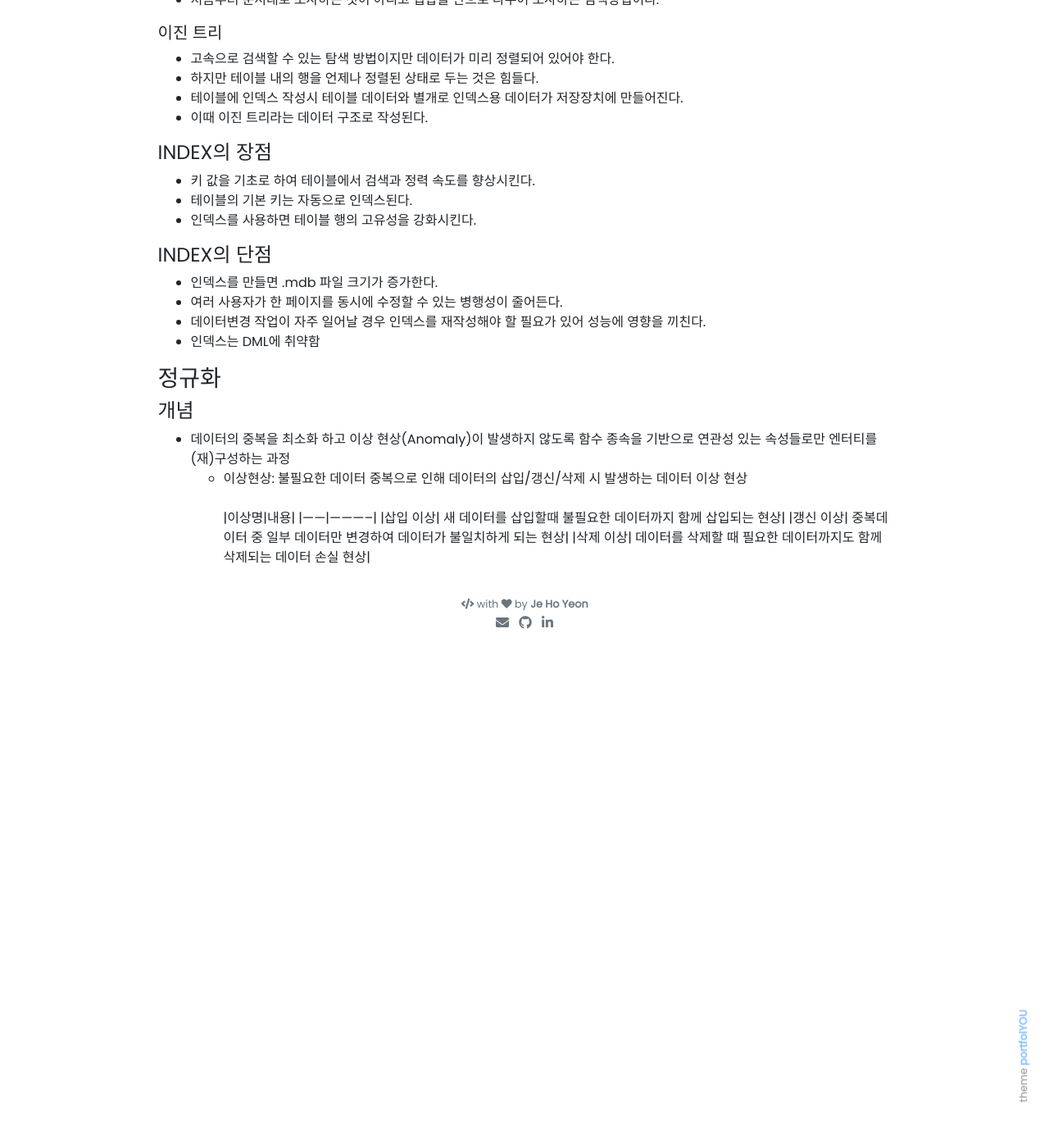
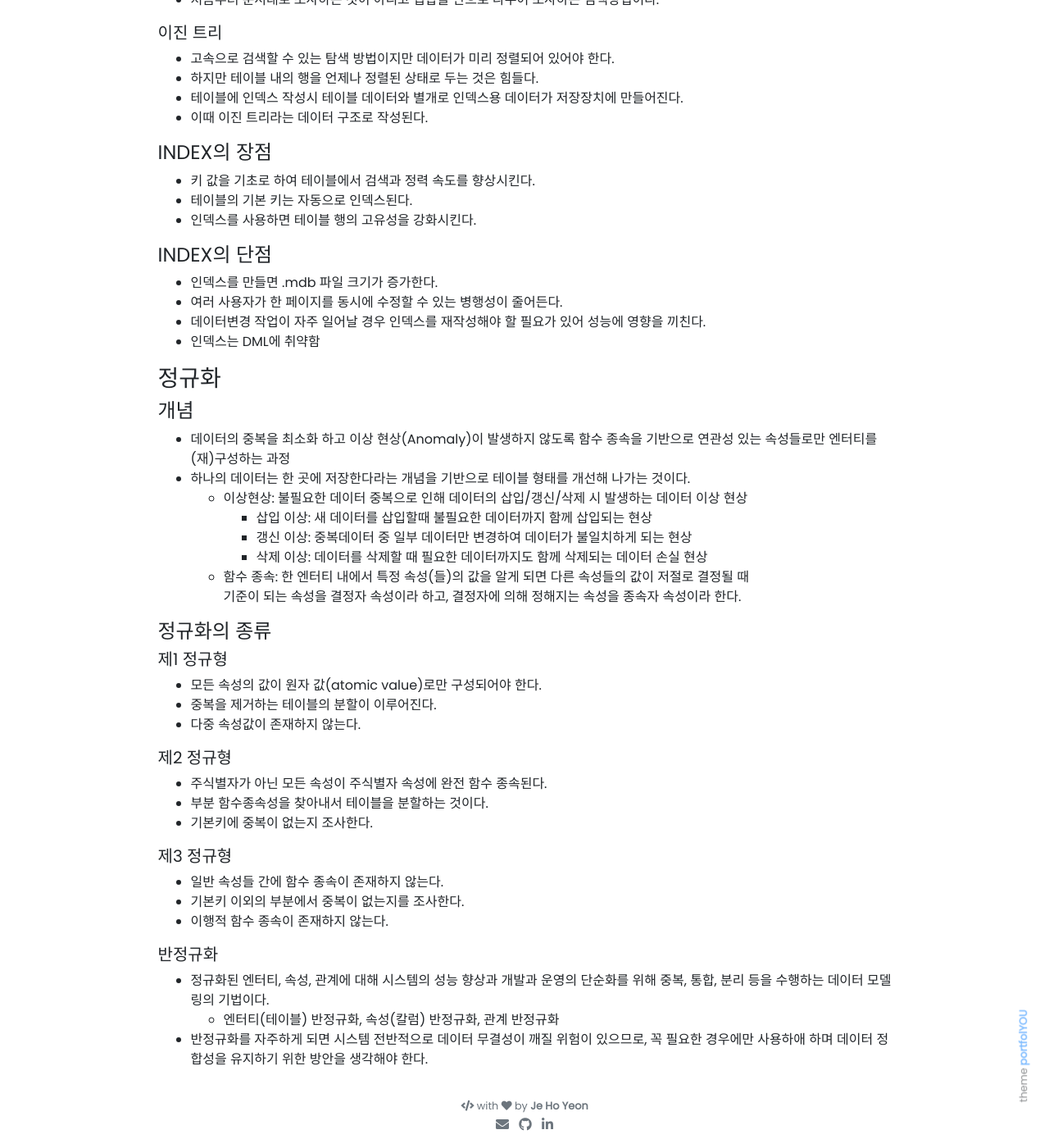
Before and after one commit to jyeon94/jyeon94.github.io, a Jekyll site: the page built from _posts/2020-06-19-SQL_Study.md, in a window 1280 px wide and 1400 px high, scrolled down 718 px. Shown: the whole window at 82% size. Built offline with Jekyll 4.4.1, drawn with Linux system fonts in a browser that asks for light colours; nearby versions of some CDN libraries; our own code applies the rules of GitHub Pages for plain Markdown files; before the commit the page ends 1506 px from its top, so only the background shows below that; some of the changed text lies outside the part shown.

Commit message:
normalization

```diff
--- a/_posts/2020-06-19-SQL_Study.md
+++ b/_posts/2020-06-19-SQL_Study.md
@@ -46,9 +46,34 @@ description: SQL 개념 끄적이기
 
 #### 개념
 - 데이터의 중복을 최소화 하고 이상 현상(Anomaly)이 발생하지 않도록 함수 종속을 기반으로 연관성 있는 속성들로만 엔터티를 (재)구성하는 과정
-   - 이상현상: 불필요한 데이터 중복으로 인해 데이터의 삽입/갱신/삭제 시 발생하는 데이터 이상 현상 <br/>
-|이상명|내용|
-|------|-----------|
-|삽입 이상| 새 데이터를 삽입할때 불필요한 데이터까지 함께 삽입되는 현상|
-|갱신 이상| 중복데이터 중 일부 데이터만 변경하여 데이터가 불일치하게 되는 현상|
-|삭제 이상| 데이터를 삭제할 때 필요한 데이터까지도 함께 삭제되는 데이터 손실 현상|
+- 하나의 데이터는 한 곳에 저장한다라는 개념을 기반으로 테이블 형태를 개선해 나가는 것이다.
+    - 이상현상: 불필요한 데이터 중복으로 인해 데이터의 삽입/갱신/삭제 시 발생하는 데이터 이상 현상
+      - 삽입 이상: 새 데이터를 삽입할때 불필요한 데이터까지 함께 삽입되는 현상
+      - 갱신 이상: 중복데이터 중 일부 데이터만 변경하여 데이터가 불일치하게 되는 현상
+      - 삭제 이상: 데이터를 삭제할 때 필요한 데이터까지도 함께 삭제되는 데이터 손실 현상
+   - 함수 종속: 한 엔터티 내에서 특정 속성(들)의 값을 알게 되면 다른 속성들의 값이 저절로 결정될 때 <br/>
+     기준이 되는 속성을 결정자 속성이라 하고, 결정자에 의해 정해지는 속성을 종속자 속성이라 한다.
+
+#### 정규화의 종류
+
+##### 제1 정규형
+- 모든 속성의 값이 원자 값(atomic value)로만 구성되어야 한다.
+- 중복을 제거하는 테이블의 분할이 이루어진다.
+- 다중 속성값이 존재하지 않는다.
+
+##### 제2 정규형
+- 주식별자가 아닌 모든 속성이 주식별자 속성에 완전 함수 종속된다.
+- 부분 함수종속성을 찾아내서 테이블을 분할하는 것이다.
+- 기본키에 중복이 없는지 조사한다.
+
+##### 제3 정규형
+- 일반 속성들 간에 함수 종속이 존재하지 않는다.
+- 기본키 이외의 부분에서 중복이 없는지를 조사한다.
+- 이행적 함수 종속이 존재하지 않는다.
+
+##### 반정규화
+- 정규화된 엔터티, 속성, 관계에 대해 시스템의 성능 향상과 개발과 운영의 단순화를 위해 중복, 통합,
+   분리 등을 수행하는 데이터 모델링의 기법이다.
+   - 엔터티(테이블) 반정규화, 속성(칼럼) 반정규화, 관계 반정규화
+- 반정규화를 자주하게 되면 시스템 전반적으로 데이터 무결성이 깨질 위험이 있으므로, 꼭 필요한 경우에만
+   사용하애 하며 데이터 정합성을 유지하기 위한 방안을 생각해야 한다.
```
